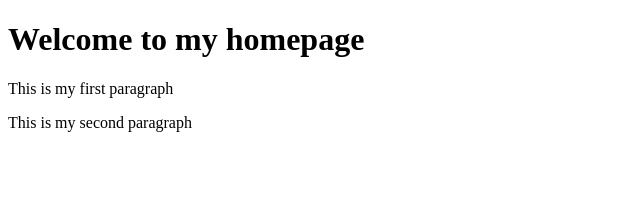
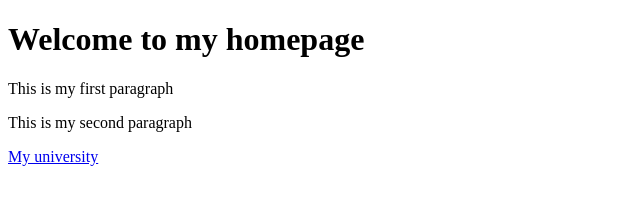
Before and after one commit to vtq2301/my_website, a plain HTML site: page index.html in a window 1280 px wide. Shown: the whole page, without its empty margins (0-640 px from the left). Drawn offline with Linux system fonts and the light colour scheme.

Commit message:
Update index.html

```diff
--- a/index.html
+++ b/index.html
@@ -7,5 +7,6 @@
         <h1>Welcome to my homepage</h1>
         <p>This is my first paragraph</p>
         <p>This is my second paragraph</p>
+        <a href="http://www.rmit.edu.vn">My university</a>
     </body>
 </html>
```
